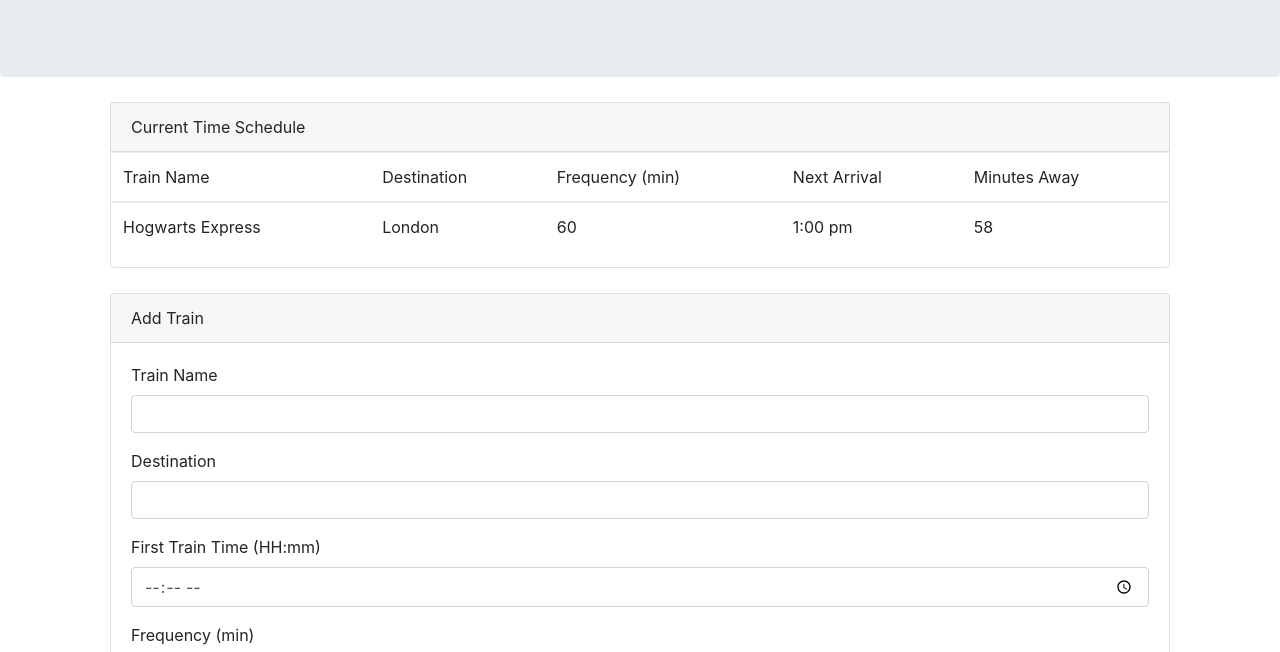
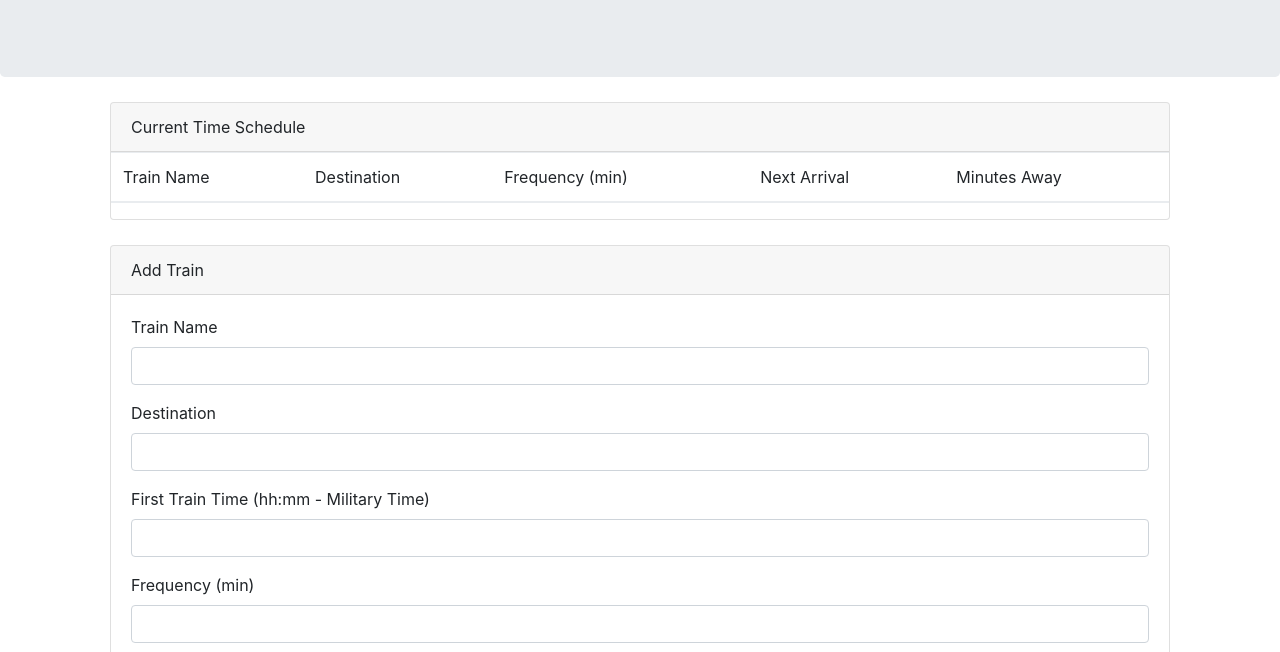
Before and after one commit to dmaddox/TrainScheduler, a plain HTML site: page index.html in a window 1280 px wide. Shown: the part 147-799 px from the top of the page. Drawn offline with nearby package versions, Linux system fonts and the light colour scheme; no server answers.

Commit message:
updated to military time input & cleaned up console logs

```diff
--- a/index.html
+++ b/index.html
@@ -63,14 +63,7 @@
 		    </tr>
 		  </thead>
 		  <tbody>
-		    <tr>
-		      <td>Hogwarts Express</td>
-		      <td>London</td>
-		      <td>60</td>
-		      <td>1:00 pm</td>
-		      <td>58</td>
-		    </tr>
-		    <tr>
+			<!-- JS Placeholder -->
 		  </tbody>
 		</table>
 	</div><!--  Ending time schedule card -->
@@ -89,8 +82,8 @@
 		    	<input type="text" class="form-control" id="dest-name">
 		 	</div>
 			<div class="form-group">
-		    	<label for="first-train">First Train Time (HH:mm)</label>
-		    	<input type="time" class="form-control" id="first-train">
+		    	<label for="first-train">First Train Time (hh:mm - Military Time)</label>
+		    	<input type="text" class="form-control" id="first-train">
 		 	</div>
 		 	<div class="form-group">
 		    	<label for="freq">Frequency (min)</label>
```
Also changed, not shown: assets/javascript/app.js (+1 -23 lines).
